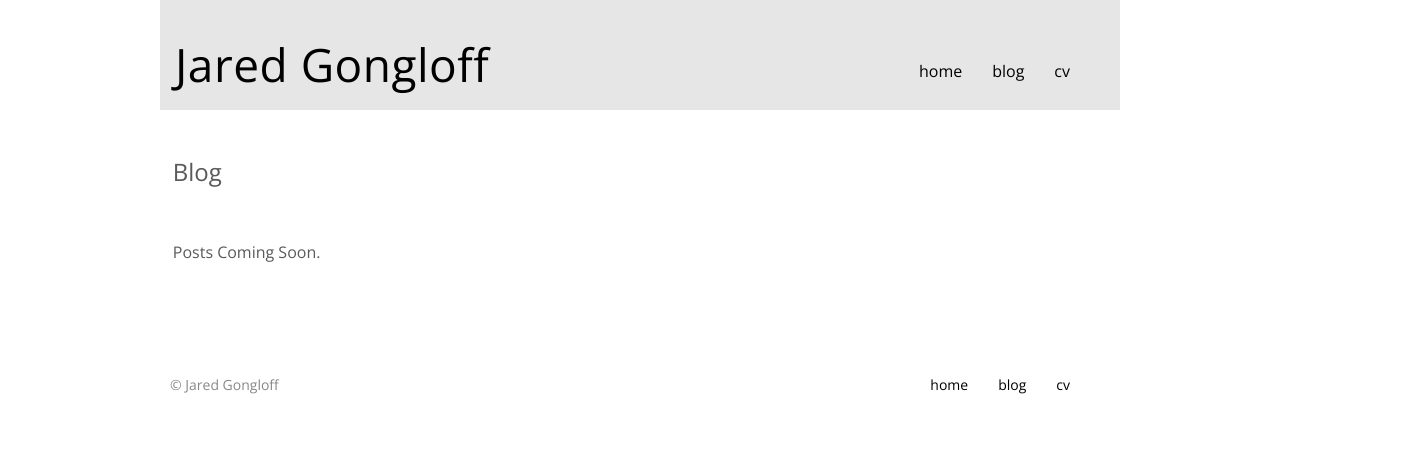
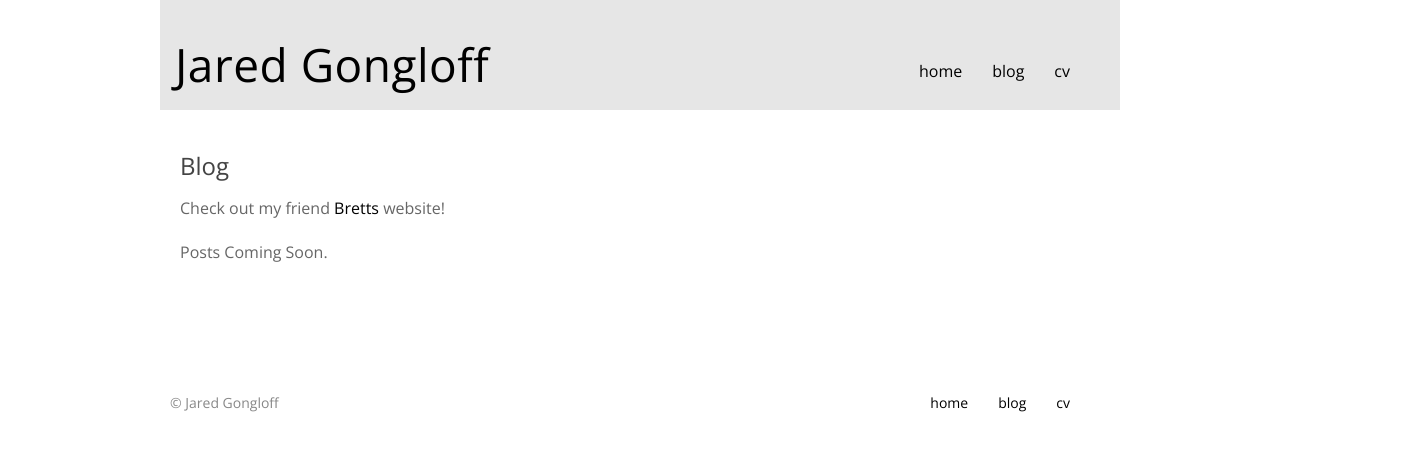
Before and after one commit to JaredGongloff/My-Personal-Website, a plain HTML site: page blog.html in a window 1280 px wide. Shown: the whole page, 1427 px wide, since content can reach past the window. Drawn offline with nearby package versions, Linux system fonts and the light colour scheme.

Commit message:
Major Change in setting up classes and ids
Major change in blog page setup, making text same throughout pages.
Added ids and content class.
Still need to add first blog post, favicon, and google analytics.

```diff
--- a/blog.html
+++ b/blog.html
@@ -8,9 +8,7 @@
 	  <link rel="stylesheet"  href="http://fonts.googleapis.com/css?family=Open+Sans:100,300,400">
 	</head>
 
-	<body> <!-- Make Gray -->
-
-		<!-- Header -->
+	<body>
 
 		<header class="primary-header container group">
 
@@ -28,32 +26,20 @@
 
 		</header>
 
-	 <section class="not-header">
-		<!-- Hero -->
+	 <section class="content not-header">
 
-	    <section class="hero container">
+	 	<article class="boxer">
 
 	    	<h2>Blog </h2>
 
-	    </section>
+	    	<p>Check out my friend <a href="http://brettlefebvre.net/">Bretts</a> website!</p>
+
+	    	<p><br>Posts Coming Soon. </p>
+
+
+	    </article>
 
 	    <section row>
-	    		<!--
-	      	  	<section class="teaser col-1-3">
-	      	  	  <h5>Travel</h5>
-	      	  	  <a href="jaredpanoramic.jpg">
-	      	  	  <img src"jaredpanoramic.jpg" alt="Jared at Yellowstone"> -->
-	      	  	      <!-- <h3> Adventure </h3> -->
-
-	    	    </section>
-
-
-	    	  <section class="hero container">
-
-	    	  	<p>Posts Coming Soon. </p>
-
-	    	  </section>
-
 
 			<footer class="primary-footer container group">
 
@@ -83,11 +69,7 @@
 			</footer>
 
 	    </section>
-	<!--
-	    <section class="teaserl">
-	    <img src"jaredpanoramic.jpg" alt="Jared @ Yellowstone">
-		</section>
-	-->
+
 	 </section>
 	</body>
 
--- a/main.css
+++ b/main.css
@@ -285,6 +285,7 @@ a:hover {
   position: absolute;
   width: 98%;
   min-width: 500px;
+  color: #444
 }
 
 .hero p {
@@ -304,58 +305,53 @@ a:hover {
 */
 
 .cv-info {
+  margin-top: 20px;
   padding-left: 10px;
   padding-right: 30px;
   margin-left: auto;
   margin-right: auto;
   max-width: 960px;
   min-width: 500px;
-  color: #333;
+  color: #666;
 }
-
 .cv-info h2 {
   font-size: 24px;
   margin-bottom: 20px;
-  color: #222222;
+  color: #444;
 }
-
+.cv-info ul {
+  color: #555;
+}
 .cv-info p {
   margin-bottom: 24px;
   font-size: 18px;
 }
-
 #profile {
   margin-bottom: 40px;
 }
 #profile p{
   padding-left: 10px;
 }
-
 #profile h2:first-child{
   margin-top: 20px;
 }
-
 #skills {
   margin-bottom: 40px;
 }
-
 #skills li {
   display: inline;
   min-width: 1000px;
   padding-left: 20px;
-
 }
 #skills li:first-child {
   padding-left: 10px;
 }
-
 #interests {
   margin-bottom: 40px;
 }
 #interests li{
   padding-left: 10px;
 }
-
 #education {
   margin-bottom: 40px;
 }
@@ -363,8 +359,30 @@ a:hover {
   padding-left: 10px;
 }
 
-
-
+/*
+  ========================================
+  blog
+  ========================================
+*/
+.content {
+  margin-top: 20px;
+  background: #fff;
+}
+.boxer {
+  max-width: 960px;
+  margin: 0 auto;
+  padding: 0 20px;
+  color: #666;
+}
+.boxer h2 {
+  font-size: 24px;
+  margin-bottom: 20px;
+  color: #444;
+}
+article {
+  padding-top: 25px!important;
+  padding-bottom: 25px!important;
+}
 
 
 /*  Mail
```
Also changed, not shown: cv.html (+2 -2 lines), index.html (+1 -1 lines).
